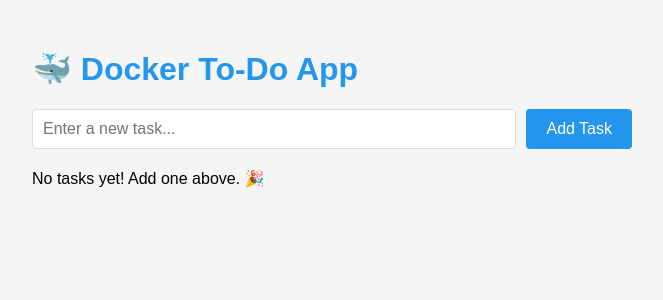
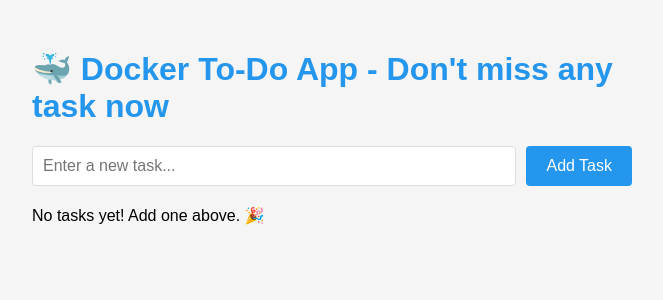
Before and after one commit to nirajbhise/flask-todo-app, a Flask app: page / in a window 1280 px wide. Shown: the top 300 px of the page, without its empty margins (308-971 px from the left). Run offline with Flask 3, Linux system fonts and the light colour scheme; data that the repository does not hold is empty; parts of the project's set-up code (start-up, migrations or seed data) failed here and were passed over.

Commit message:
Update index.html

```diff
--- a/app/templates/index.html
+++ b/app/templates/index.html
@@ -25,7 +25,7 @@
     </style>
 </head>
 <body>
-    <h1>🐳 Docker To-Do App</h1>
+    <h1>🐳 Docker To-Do App - Don't miss any task now</h1>
     <form class="todo-form" action="/add" method="POST">
         <input type="text" name="task" placeholder="Enter a new task..." required>
         <button type="submit">Add Task</button>
```
